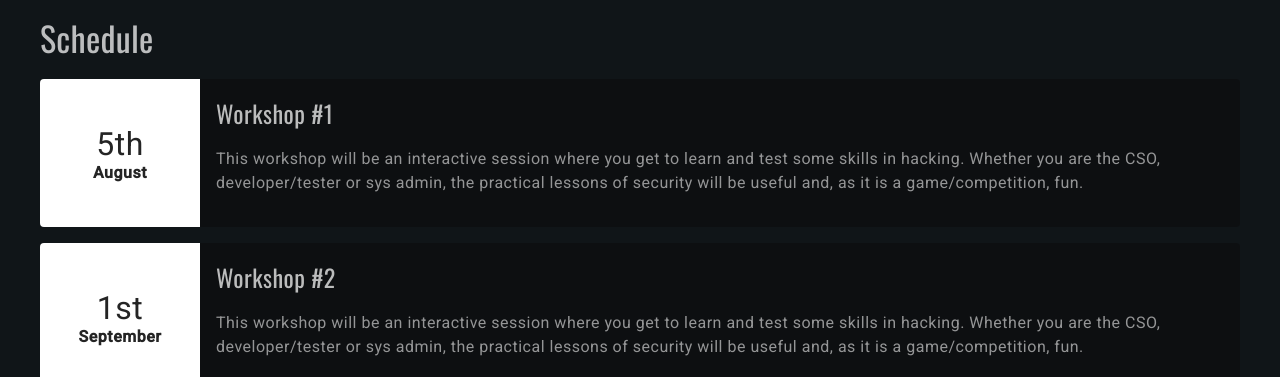
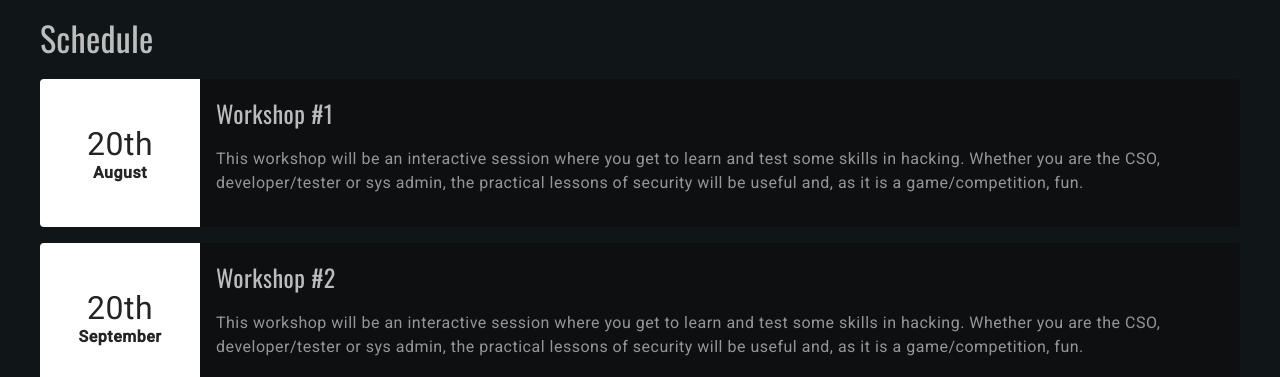
Before and after one commit to Oslo-CTF/osloctf.github.io, a Vue app: page / in a window 1280 px wide. Shown: the part 820-1197 px from the top of the page. Built offline with nearby package versions, Linux system fonts and the light colour scheme.

Commit message:
fix date issue

```diff
--- a/src/components/Events.vue
+++ b/src/components/Events.vue
@@ -30,7 +30,7 @@ function dateSuffix(date) {
 
 const getDateParts = (date) => {
   return {
-    day: dateSuffix(date.getDay()),
+    day: dateSuffix(date.getDate()),
     month: monthNames[date.getMonth()]
   }
 }
```
